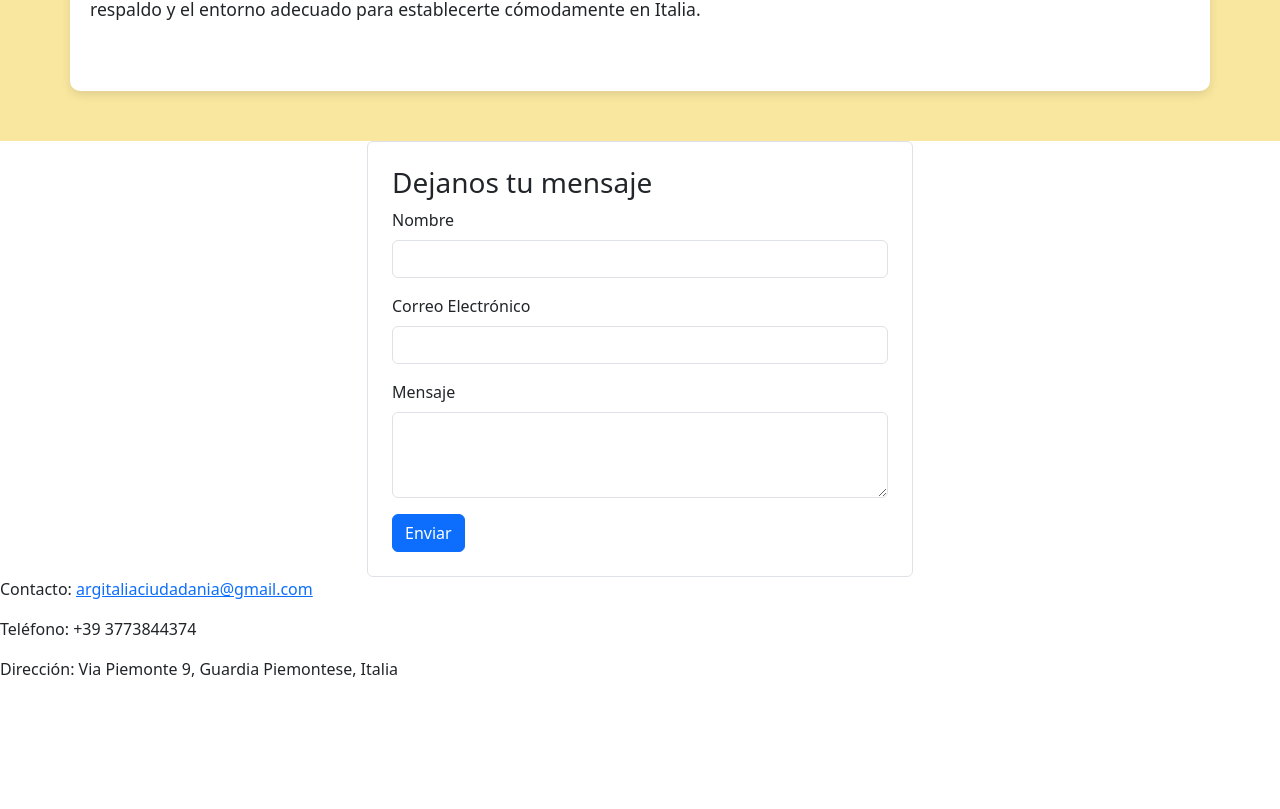
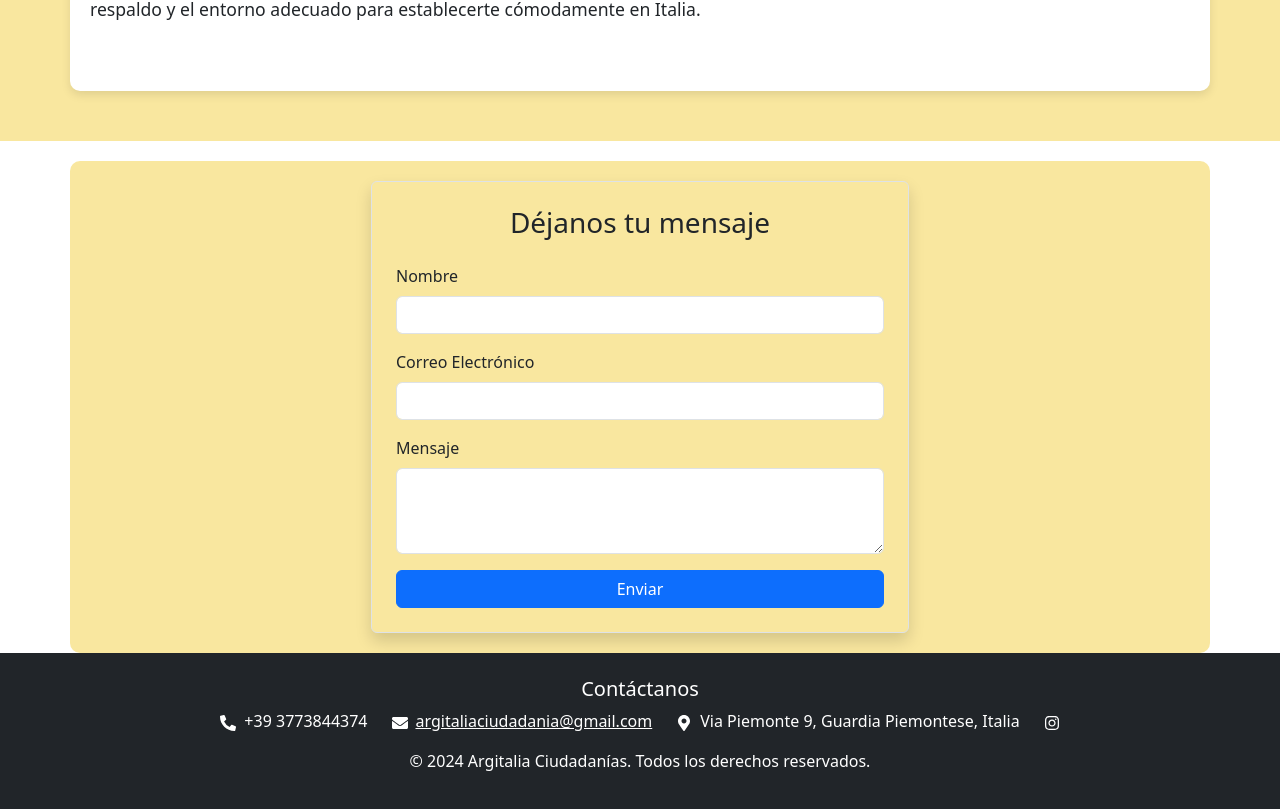
Before and after one commit to SantiRV/ProyectoClaudio, a React (Create React App) app in the folder argitalia/: page / in a window 1280 px wide. Shown: the part 1020-1829 px from the top of the page. Before the commit the page ends 1717 px from the top, so only its background shows below. Built offline with nearby package versions, Linux system fonts and the light colour scheme; a small style sheet from the web is missing.

Commit message:
Footer creado

```diff
--- a/argitalia/src/components/ContactForm.jsx
+++ b/argitalia/src/components/ContactForm.jsx
@@ -1,6 +1,7 @@
 // src/components/ContactForm.jsx
 import React, { useState } from 'react';
 import emailjs from 'emailjs-com';
+import "../styles/ContactForm.css";
 
 const ContactForm = () => {
     const [formData, setFormData] = useState({
@@ -21,14 +22,14 @@ const ContactForm = () => {
         e.preventDefault();
 
         emailjs.send(
-            'service_mj9ktui',         // Reemplaza con  Service ID de Clau
-            'template_zilqopm',        // Reemplaza con  Template ID de Clau
+            'service_mj9ktui',
+            'template_zilqopm',
             {
                 name: formData.name,
                 email: formData.email,
                 message: formData.message,
             },
-            'd8tuhbd7e1Kmk-KuD'             // Reemplaza con User ID
+            'd8tuhbd7e1Kmk-KuD'
         )
         .then((result) => {
             console.log(result.text);
@@ -42,12 +43,12 @@ const ContactForm = () => {
     };
 
     return (
-        <div className="container">
+        <div className="container" style={{ backgroundColor: '#f9e79f', padding: '20px', borderRadius: '10px', marginTop: '20px' }}>
             <div className="row justify-content-center">
-        <div className="col-md-6">
-        <form onSubmit={handleSubmit} id="Dejanos-tu-mensaje" className="p-4 border rounded">
-            <div>
-                <h3>Dejanos tu mensaje</h3>
+                <div className="col-md-8 col-lg-6">
+                    <form onSubmit={handleSubmit} id="Dejanos-tu-mensaje" className="p-4 border rounded shadow">
+                        <div className="mb-4 text-center">
+                            <h3>Déjanos tu mensaje</h3>
                         </div>
                         <div className="mb-3">
                             <label htmlFor="name" className="form-label">Nombre</label>
@@ -85,7 +86,7 @@ const ContactForm = () => {
                                 required
                             />
                         </div>
-            <button type="submit" className="btn btn-primary">Enviar</button>
+                        <button type="submit" className="btn btn-primary w-100">Enviar</button>
                     </form>
                 </div>
             </div>
--- a/argitalia/src/components/Footer.jsx
+++ b/argitalia/src/components/Footer.jsx
@@ -1,12 +1,36 @@
-// src/components/Footer.js
 import React from 'react';
-
+import { FaPhoneAlt, FaEnvelope, FaMapMarkerAlt, FaInstagram } from 'react-icons/fa';
+import "../styles/Footer.css";
 
 const Footer = () => (
-    <footer>
-        <p>Contacto: <a href="mailto:argitaliaciudadania@gmail.com">argitaliaciudadania@gmail.com</a></p>
-        <p>Teléfono: +39 3773844374</p>
-        <p>Dirección: Via Piemonte 9, Guardia Piemontese, Italia</p>
+    <footer className="bg-dark text-white text-center py-4">
+        <div className="container">
+            <h5>Contáctanos</h5>
+            <div className="d-flex justify-content-center mb-3">
+                <div className="me-4">
+                    <FaPhoneAlt />
+                    <span className="ms-2">+39 3773844374</span>
+                </div>
+                <div className="me-4">
+                    <FaEnvelope />
+                    <span className="ms-2">
+                        <a href="mailto:argitaliaciudadania@gmail.com" className="text-white">argitaliaciudadania@gmail.com</a>
+                    </span>
+                </div>
+                <div className="me-4">
+                    <FaMapMarkerAlt />
+                    <span className="ms-2">Via Piemonte 9, Guardia Piemontese, Italia</span>
+                </div>
+                <div>
+                    <a href="https://instagram.com/arg.italia" target="_blank" rel="noopener noreferrer" className="text-white">
+                        <FaInstagram />
+                    </a>
+                </div>
+            </div>
+            <div className="mt-3">
+                <p>&copy; {new Date().getFullYear()} Argitalia Ciudadanías. Todos los derechos reservados.</p>
+            </div>
+        </div>
     </footer>
 );
 
--- a/argitalia/src/styles/ContactForm.css
+++ b/argitalia/src/styles/ContactForm.css
@@ -0,0 +1,22 @@
+#Dejanos-tu-mensaje {
+    background-color: #f9e79f; /* Color de fondo del formulario */
+    padding: 50px 0; /* Espacio en la parte superior e inferior */
+}
+
+h2 {
+    margin-bottom: 30px; /* Espacio debajo del título */
+    font-weight: bold; /* Negrita para el título */
+}
+
+.form-control {
+    border-radius: 0.25rem; /* Bordes redondeados */
+}
+
+.btn-primary {
+    background-color: #ca6f1e; /* Color del botón */
+    border: none; /* Sin borde */
+}
+
+.btn-primary:hover {
+    background-color: #b65e1a; /* Color al pasar el mouse */
+}
--- a/argitalia/src/styles/Footer.css
+++ b/argitalia/src/styles/Footer.css
@@ -0,0 +1,14 @@
+footer {
+    position: relative;
+    bottom: 0;
+    width: 100%;
+}
+
+footer a {
+    color: white;
+    transition: color 0.3s;
+}
+
+footer a:hover {
+    color: #ca6f1e; /* Cambia a un color que te guste para el efecto hover */
+}
--- a/package.json
+++ b/package.json
@@ -2,6 +2,7 @@
   "dependencies": {
     "bootstrap": "^5.3.3",
     "emailjs-com": "^3.2.0",
+    "react-icons": "^5.3.0",
     "react-redux": "^9.1.2",
     "redux": "^5.0.1"
   }
```
Also changed, not shown: 2 other files (tests, documents, lock files or other folders). Lines whose indentation alone changed are shown as unchanged.
